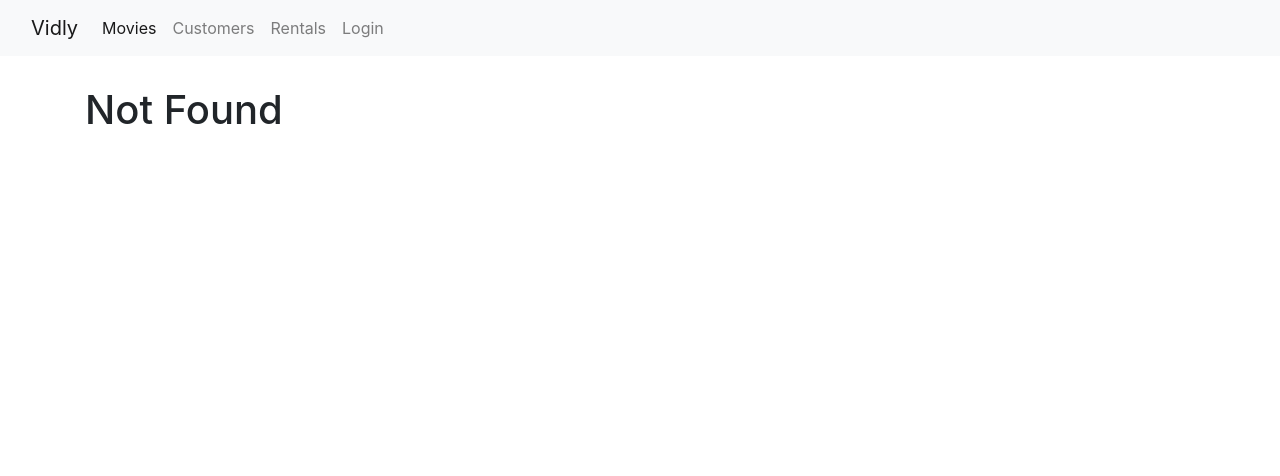
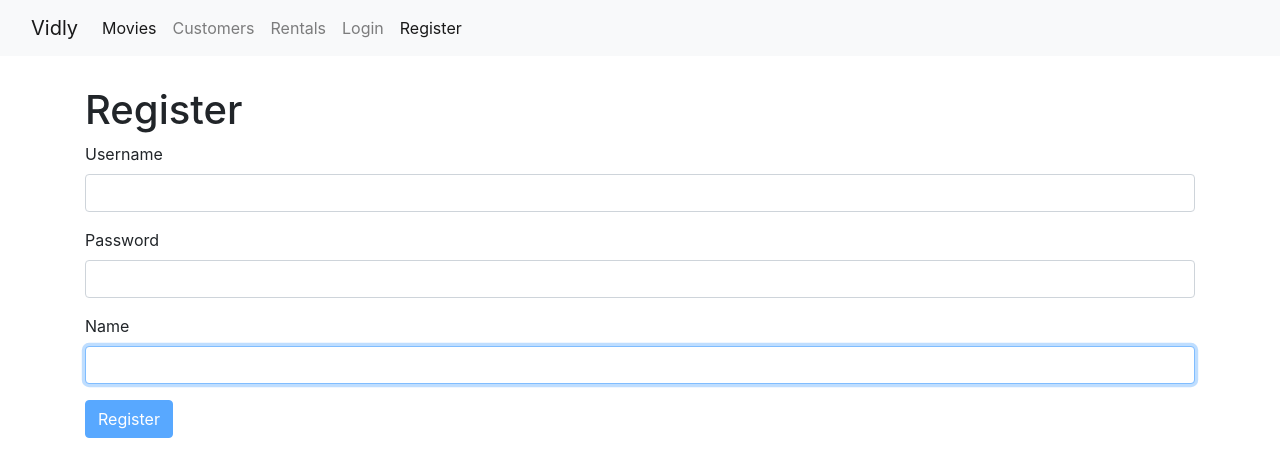
Before and after one commit to nahaktarun/react-vidly, a React (Create React App) app: page /register in a window 1280 px wide. Before the commit this address led to /not-found. Shown: the top 476 px of the page. Built offline with nearby package versions, Linux system fonts and the light colour scheme.

Commit message:
added register form

```diff
--- a/src/App.js
+++ b/src/App.js
@@ -8,6 +8,7 @@
 import MovieForm from "./components/movieForm";
 import LoginForm from "./components/loginForm";
 import "./App.css";
+import RegisterForm from "./components/registerForm";
 
 function App() {
   return (
@@ -15,6 +16,7 @@
       <NavBar />
       <main className="container">
         <Switch>
+          <Route path="/register" component={RegisterForm} />
           <Route path="/login" component={LoginForm} />
           <Route path="/movies/:id" component={MovieForm} />
           <Route path="/movies" component={Movies}></Route>
--- a/src/components/navBar.jsx
+++ b/src/components/navBar.jsx
@@ -33,6 +33,9 @@
             <NavLink className="nav-link" to="/login">
               Login
             </NavLink>
+            <NavLink className="nav-link" to="/register">
+              Register
+            </NavLink>
           </div>
         </div>
       </div>
--- /dev/null
+++ b/src/components/registerForm.jsx
@@ -0,0 +1,34 @@
+import React from "react";
+import Joi from "joi-browser";
+import Form from "./common/form";
+
+class RegisterForm extends Form {
+  state = {
+    data: { username: "", password: "", name: "" },
+    errors: {},
+  };
+  schema = {
+    username: Joi.string().required().email().label("Username"),
+    password: Joi.string().required().min(5).label("Password"),
+    name: Joi.string().required().label("Name"),
+  };
+  doSubmit = () => {
+    console.log("Submitted");
+  };
+
+  render() {
+    return (
+      <div>
+        <h1>Register</h1>
+        <form onSubmit={this.handleSubmit}>
+          {this.renderInput("username", "Username")}
+          {this.renderInput("password", "Password", "password")}
+          {this.renderInput("name", "Name")}
+          {this.renderButton("Register")}
+        </form>
+      </div>
+    );
+  }
+}
+
+export default RegisterForm;
```
